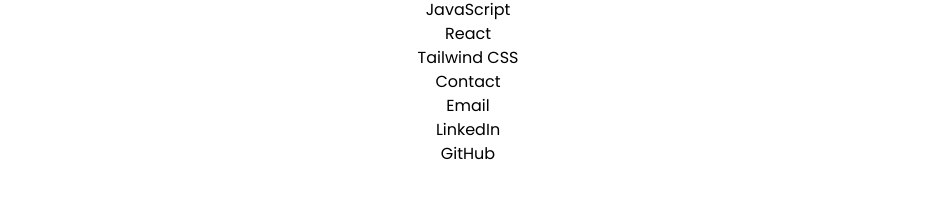
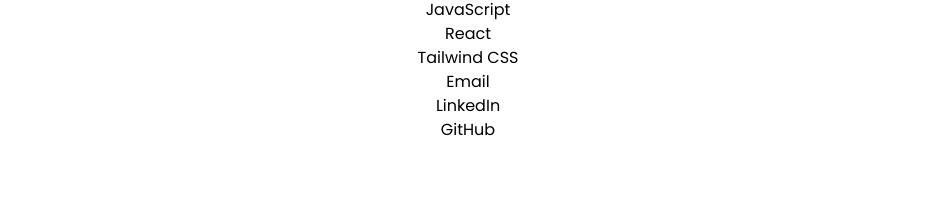
Before and after one commit to ParasManiAdhikari/react_tailwind_portfolio, a React (Vite) app: page / in a window 1280 px wide. Shown: the part 218-416 px from the top of the page, without its empty margins (172-1108 px from the left). Built offline with nearby package versions, Linux system fonts and the light colour scheme; the HTML template or start-up script is replaced by a standard one.

Commit message:
margin change

```diff
--- a/src/App.jsx
+++ b/src/App.jsx
@@ -15,8 +15,9 @@
     <div>
       {view === "homepage" ? (
         <div className="min-h-screen text-gray-800 flex flex-col justify-center items-center">
+
           <header className="bg-white shadow-md p-4 mb-8 rounded-lg max-w-lg border border-green-500">
-            <ul className="flex space-x-20 mt-2">
+            <ul className="flex space-x-20">
               <li>
                 <button onClick={() => toggleView("cp")} className="hover:underline">Color Picker</button>
               </li>
@@ -29,8 +30,7 @@
           <Middle></Middle>
 
           <footer className="bg-white shadow-md p-4 mt-8 rounded-lg max-w-lg border border-green-500">
-            <p className="text-lg font-semibold">Contact</p>
-            <ul className="flex space-x-40 mt-2">
+            <ul className="flex space-x-40">
               <li>
                 <button className="hover:underline" onClick={() => toggleView("email")}>Email</button>
               </li>
--- a/src/CopyToClipboard.jsx
+++ b/src/CopyToClipboard.jsx
@@ -16,7 +16,7 @@
   return (
     <div className="p-4 bg-gray-200 rounded-md">
       <div className="flex justify-between items-center">
-        <p className="text-lg font-semibold">{textToCopy}</p>
+        <p className="text-lg">{textToCopy}</p>
         <button
           onClick={copyToClipboard}
           className="px-4 py-2 bg-blue-500 text-white rounded-md ml-4 hover:bg-blue-600 focus:outline-none focus:ring focus:ring-blue-200"
```
